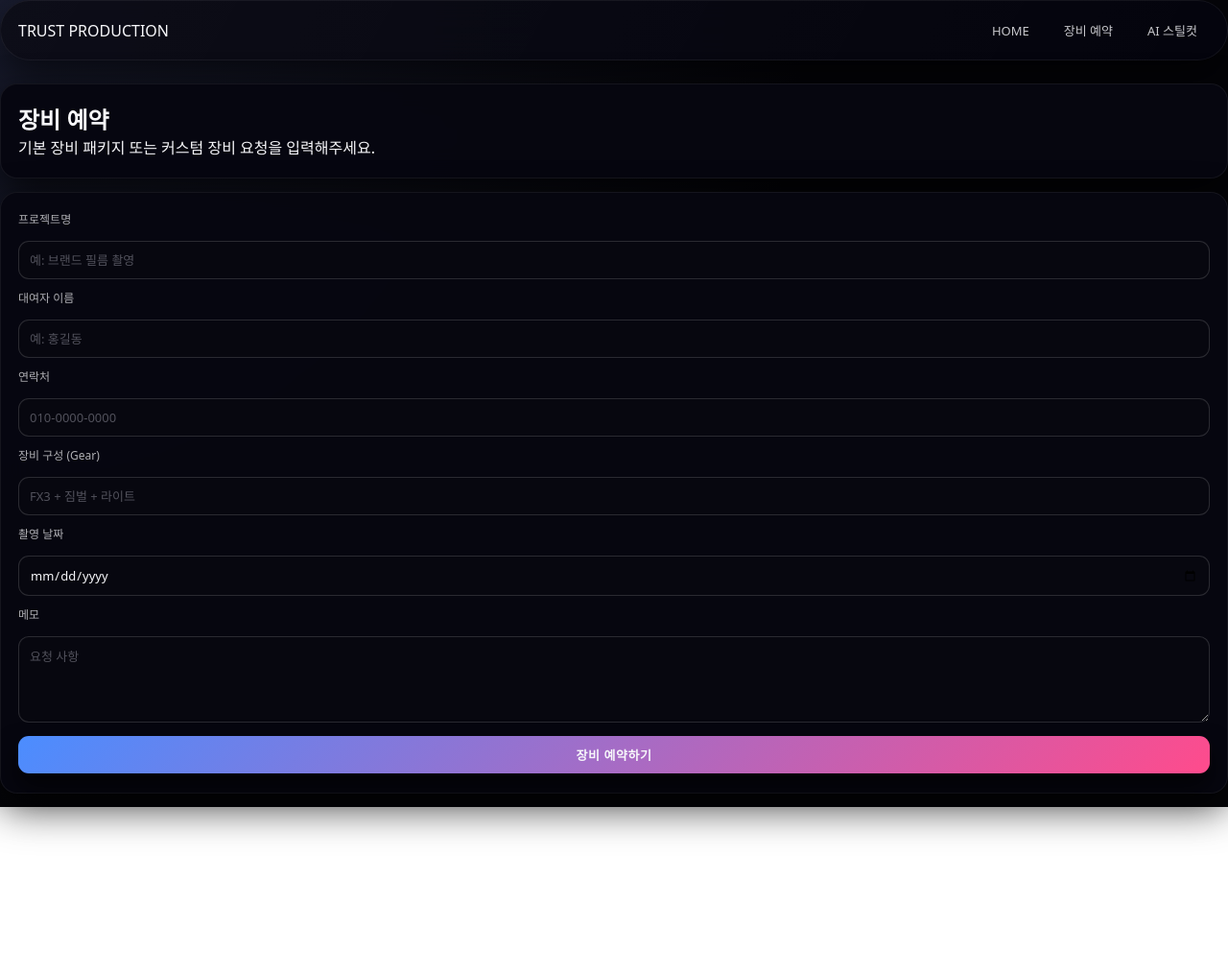
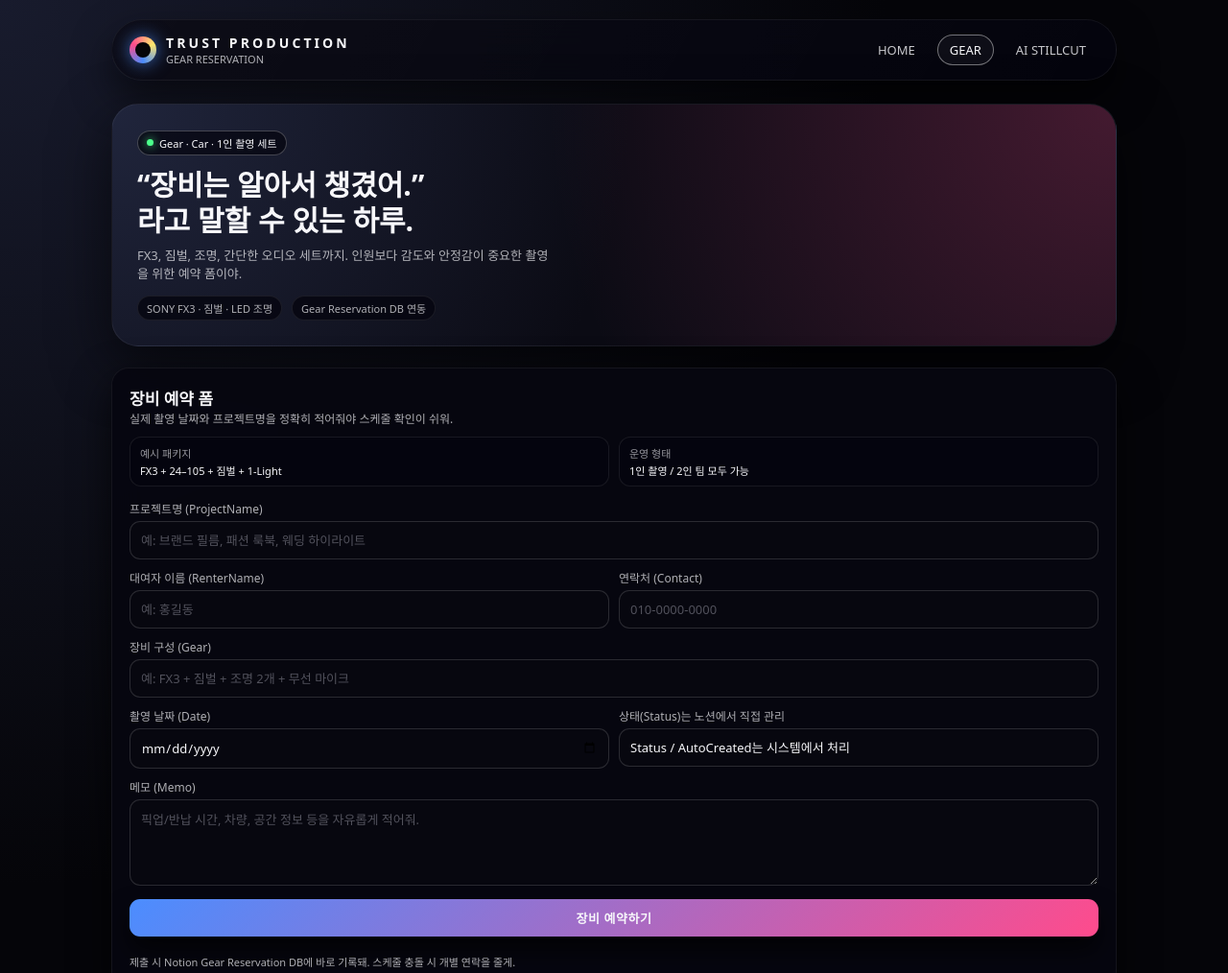
Before and after one commit to jongmindlek/Aistillcutver3, a website: page equipment.html in a window 1280 px wide. Shown: the top 1014 px of the page at 96% size. Before the commit the page ends 841 px from the top, so only its background shows below. Drawn offline with Linux system fonts and the light colour scheme.

Commit message:
equipment.html 업데이트

```diff
--- a/equipment.html
+++ b/equipment.html
@@ -3,53 +3,134 @@
 <head>
   <meta charset="UTF-8" />
   <meta name="viewport" content="width=device-width, initial-scale=1.0" />
-  <title>장비 예약 – TRUST PRODUCTION</title>
+  <title>Gear Reservation – TRUST PRODUCTION</title>
   <link rel="stylesheet" href="style.css" />
 </head>
 <body>
+  <div class="app-shell">
     <header>
-    <div class="logo">TRUST PRODUCTION</div>
+      <div class="logo-wrap">
+        <div class="logo-mark"><span></span></div>
+        <div class="logo-text">
+          <div class="logo-text-main">TRUST PRODUCTION</div>
+          <div class="logo-text-sub">GEAR RESERVATION</div>
+        </div>
+      </div>
       <nav>
         <a href="index.html">HOME</a>
-      <a href="equipment.html">장비 예약</a>
-      <a href="ai-stillcut.html">AI 스틸컷</a>
+        <a href="equipment.html" class="active">GEAR</a>
+        <a href="ai-stillcut.html">AI STILLCUT</a>
       </nav>
     </header>
 
+    <section class="hero">
+      <div class="hero-inner">
+        <div class="hero-pill">
+          <span class="hero-pill-dot"></span>
+          Gear · Car · 1인 촬영 세트
+        </div>
+        <h1 class="hero-title">
+          “장비는 알아서 챙겼어.”<br />
+          라고 말할 수 있는 하루.
+        </h1>
+        <p class="hero-desc">
+          FX3, 짐벌, 조명, 간단한 오디오 세트까지.
+          인원보다 감도와 안정감이 중요한 촬영을 위한 예약 폼이야.
+        </p>
+        <div class="hero-meta">
+          <span>SONY FX3 · 짐벌 · LED 조명</span>
+          <span>Gear Reservation DB 연동</span>
+        </div>
+      </div>
+    </section>
+
     <main>
       <section class="card">
-      <h1>장비 예약</h1>
-      <p>기본 장비 패키지 또는 커스텀 장비 요청을 입력해주세요.</p>
-    </section>
+        <div class="card-header">
+          <div>
+            <div class="card-title">장비 예약 폼</div>
+            <div class="card-sub">
+              실제 촬영 날짜와 프로젝트명을 정확히 적어줘야 스케줄 확인이 쉬워.
+            </div>
+          </div>
+        </div>
 
-    <section class="card">
+        <div class="form-meta-grid" style="margin-bottom: 14px;">
+          <div class="form-meta-item">
+            <span class="label">예시 패키지</span>
+            <span class="value">FX3 + 24–105 + 짐벌 + 1-Light</span>
+          </div>
+          <div class="form-meta-item">
+            <span class="label">운영 형태</span>
+            <span class="value">1인 촬영 / 2인 팀 모두 가능</span>
+          </div>
+        </div>
+
         <form id="equip-form">
+          <div class="input-group">
+            <label>프로젝트명 (ProjectName)</label>
+            <input
+              id="ProjectName"
+              placeholder="예: 브랜드 필름, 패션 룩북, 웨딩 하이라이트"
+            />
+          </div>
 
-        <label>프로젝트명</label>
-        <input id="ProjectName" placeholder="예: 브랜드 필름 촬영" />
+          <div class="form-two-cols">
+            <div class="input-group">
+              <label>대여자 이름 (RenterName)</label>
+              <input id="RenterName" placeholder="예: 홍길동" />
+            </div>
 
-        <label>대여자 이름</label>
-        <input id="RenterName" placeholder="예: 홍길동" />
+            <div class="input-group">
+              <label>연락처 (Contact)</label>
+              <input id="Contact" placeholder="010-0000-0000" />
+            </div>
+          </div>
 
-        <label>연락처</label>
-        <input id="Contact" placeholder="010-0000-0000" />
+          <div class="input-group">
+            <label>장비 구성 (Gear)</label>
+            <input
+              id="Gear"
+              placeholder="예: FX3 + 짐벌 + 조명 2개 + 무선 마이크"
+            />
+          </div>
 
-        <label>장비 구성 (Gear)</label>
-        <input id="Gear" placeholder="FX3 + 짐벌 + 라이트" />
+          <div class="form-two-cols">
+            <div class="input-group">
+              <label>촬영 날짜 (Date)</label>
+              <input id="Date" type="date" />
+            </div>
+            <div class="input-group">
+              <label>상태(Status)는 노션에서 직접 관리</label>
+              <input
+                disabled
+                value="Status / AutoCreated는 시스템에서 처리"
+              />
+            </div>
+          </div>
 
-        <label>촬영 날짜</label>
-        <input id="Date" type="date" />
-
-        <label>메모</label>
-        <textarea id="Memo" placeholder="요청 사항"></textarea>
+          <div class="input-group">
+            <label>메모 (Memo)</label>
+            <textarea
+              id="Memo"
+              placeholder="픽업/반납 시간, 차량, 공간 정보 등을 자유롭게 적어줘."
+            ></textarea>
+          </div>
 
           <button type="button" id="equip-submit">장비 예약하기</button>
+          <p class="footer-note">
+            제출 시 Notion Gear Reservation DB에 바로 기록돼.
+            스케줄 충돌 시 개별 연락을 줄게.
+          </p>
         </form>
       </section>
     </main>
+  </div>
 
   <script>
-    document.getElementById("equip-submit").addEventListener("click", async () => {
+    document
+      .getElementById("equip-submit")
+      .addEventListener("click", async () => {
         const body = {
           Title: "Gear Reservation",
           ProjectName: ProjectName.value,
@@ -57,9 +138,15 @@
           Contact: Contact.value,
           Gear: Gear.value,
           Date: Date.value,
-        Memo: Memo.value
+          Memo: Memo.value,
         };
 
+        if (!body.ProjectName || !body.RenterName || !body.Contact) {
+          alert("프로젝트명 / 대여자 / 연락처는 꼭 입력해줘.");
+          return;
+        }
+
+        try {
           const res = await fetch("/.netlify/functions/equipment-reserve", {
             method: "POST",
             headers: { "Content-Type": "application/json" },
@@ -67,8 +154,16 @@
           });
 
           const json = await res.json();
-      if (json.ok) alert("장비 예약 완료!");
-      else alert("오류 발생!");
+          if (json.ok) {
+            alert("장비 예약이 접수됐어. 노션에서 바로 확인할 수 있어!");
+            document.getElementById("equip-form").reset();
+          } else {
+            alert("서버에서 오류가 났어. 잠시 후 다시 시도해줘.");
+          }
+        } catch (e) {
+          console.error(e);
+          alert("연결에 문제가 있어. 인터넷이나 서버를 확인해줘.");
+        }
       });
   </script>
 </body>
```
Lines whose indentation alone changed are shown as unchanged.
